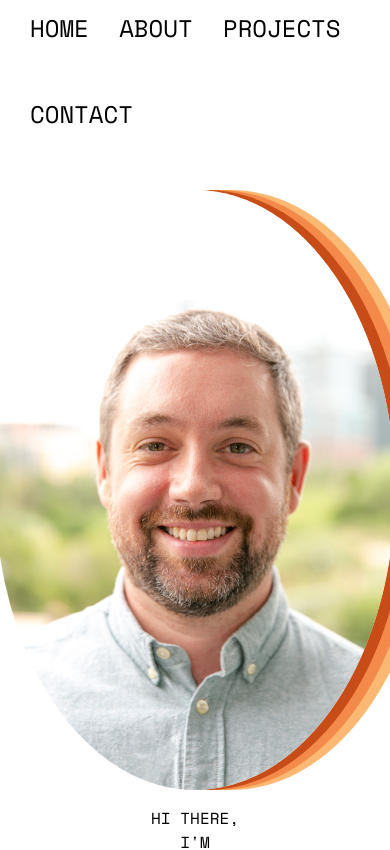
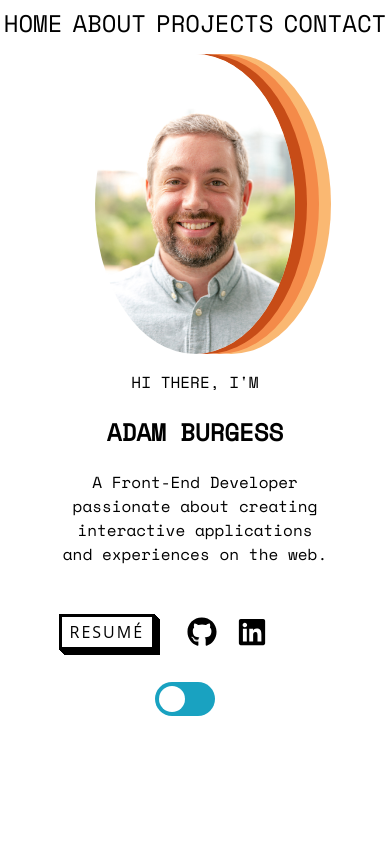
Before and after one commit to aburg15/portfolio, a React (Create React App) app: page /#/ in a window 390 px wide. Shown: the top 850 px of the page. Built offline with nearby package versions, Linux system fonts and the light colour scheme.

Commit message:
Adjust mobile styling

```diff
--- a/src/Header.css
+++ b/src/Header.css
@@ -12,5 +12,7 @@
   .header {
     align-items: center;
     text-align: center;
+    padding: 0px;
+    margin: 0px;
   }
 }
--- a/src/Home.css
+++ b/src/Home.css
@@ -138,4 +138,17 @@ input:checked + .slider:before {
     flex-direction: column;
     text-align: center;
   }
+
+  .headshot-img {
+    width: 200px;
+  }
+
+  .intro {
+    width: 70%;
+  }
+
+  .toggle {
+    align-items: center;
+    width: 100;
+  }
 }
--- a/src/Navbar.css
+++ b/src/Navbar.css
@@ -41,3 +41,13 @@
   transform: scaleX(1);
   transform-origin: bottom left;
 }
+
+@media screen and (max-width: 1000px) {
+  .navbar {
+    justify-content: none;
+    flex-wrap: nowrap;
+  }
+  .navbar-item {
+    margin: 5px;
+  }
+}
--- a/src/Projects.css
+++ b/src/Projects.css
@@ -69,4 +69,10 @@
   .project-one {
     flex-direction: column;
   }
+
+  .project-img {
+  height: 250px;
+  width: 300px;
+  border-radius: 2%;
 }
+}
```
